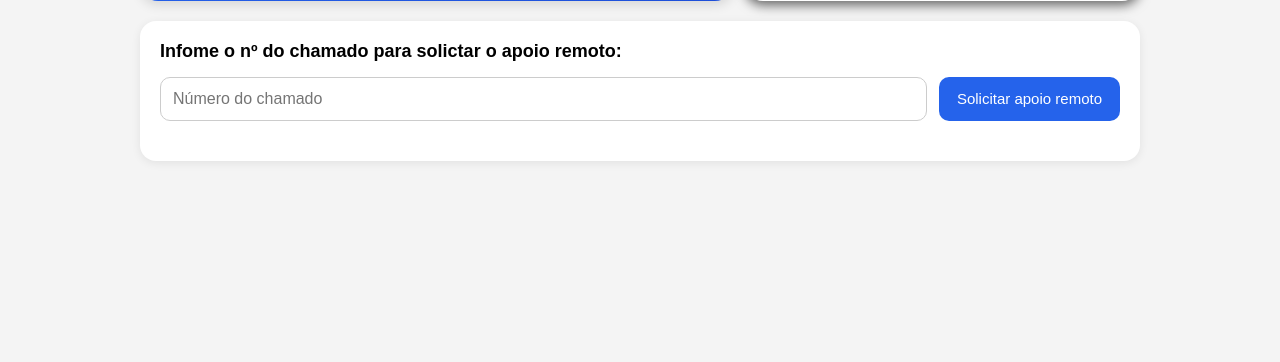
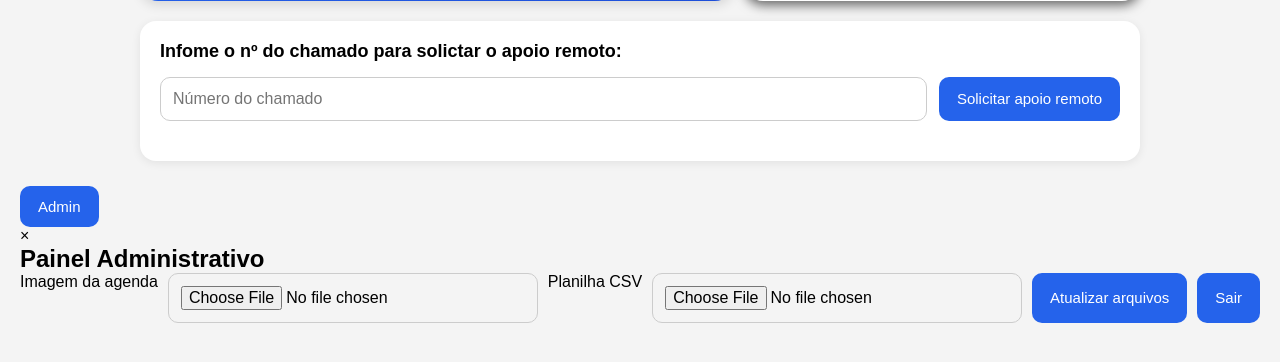
Before and after one commit to thaisamazoninf-oss/ChatApoio, a Flask app: page / in a window 1280 px wide. Shown: the part 228-590 px from the top of the page. Run offline with Flask 3, Linux system fonts and the light colour scheme; the visitor is signed in with stand-in values (Sample User, id 1).

Commit message:
Add files via upload
update index

```diff
--- a/templates/index.html
+++ b/templates/index.html
@@ -22,6 +22,8 @@
         <div class="painel-atendimento">
 
             <div
+                id="card-atual"
+
                 class="atendimento-atual
 
                 {% if apoio_status == 'solicitado' %}
@@ -102,7 +104,7 @@
             </div>
 
 
-            <div class="proximo-atendimento">
+            <div id="card-proximo" class="proximo-atendimento">
 
                 <button id="abrir-agenda" class="btn-agenda">
                     📅
@@ -160,7 +162,7 @@
             </form>
 
         </div>
-        <div class="lista-chamados">
+        <div id="lista-chamados" class="lista-chamados">
 
             {% for chamado in chamados %}
 
@@ -374,6 +376,89 @@
 
     </div>
 
+    {% if not session.get('admin') %}
+
+    <div class="admin-float">
+        <button id="abrir-admin">
+            ⚙️
+        </button>
+
+        <div id="login-admin-box" class="login-admin-box">
+            <h3>
+                Área Administrativa
+            </h3>
+
+            <input
+                type="password"
+                id="senha-admin"
+                placeholder="Senha"
+            >
+
+            <button id="btn-login-admin">
+                Entrar
+            </button>
+        </div>
+    </div>
+
+    {% endif %}
+
+    {% if session.get('admin') %}
+
+    <div class="admin-logado">
+        <button id="abrir-painel-admin">
+            Admin
+        </button>
+    </div>
+
+    <div id="modal-admin" class="modal-admin">
+
+        <div class="modal-admin-conteudo">
+
+            <span id="fechar-admin">
+                ×
+            </span>
+
+            <h2>
+                Painel Administrativo
+            </h2>
+
+
+            <form id="form-admin" enctype="multipart/form-data">
+
+                <label>
+                    Imagem da agenda
+                </label>
+
+                <input
+                type="file"
+                id="imagem-agenda"
+                accept="image/*"
+                >
+
+                <label>
+                    Planilha CSV
+                </label>
+
+                <input
+                type="file"
+                id="csv-agenda"
+                accept=".csv"
+                >
+
+                <button type="submit">
+                    Atualizar arquivos
+                </button>
+
+                <button id="logout-admin">
+                    Sair
+                </button>
+            </form>
+
+        </div>
+    </div>
+
+    {% endif %}
+
     <script src="{{ url_for('static', filename='script.js') }}"></script>
 
 </body>
```
